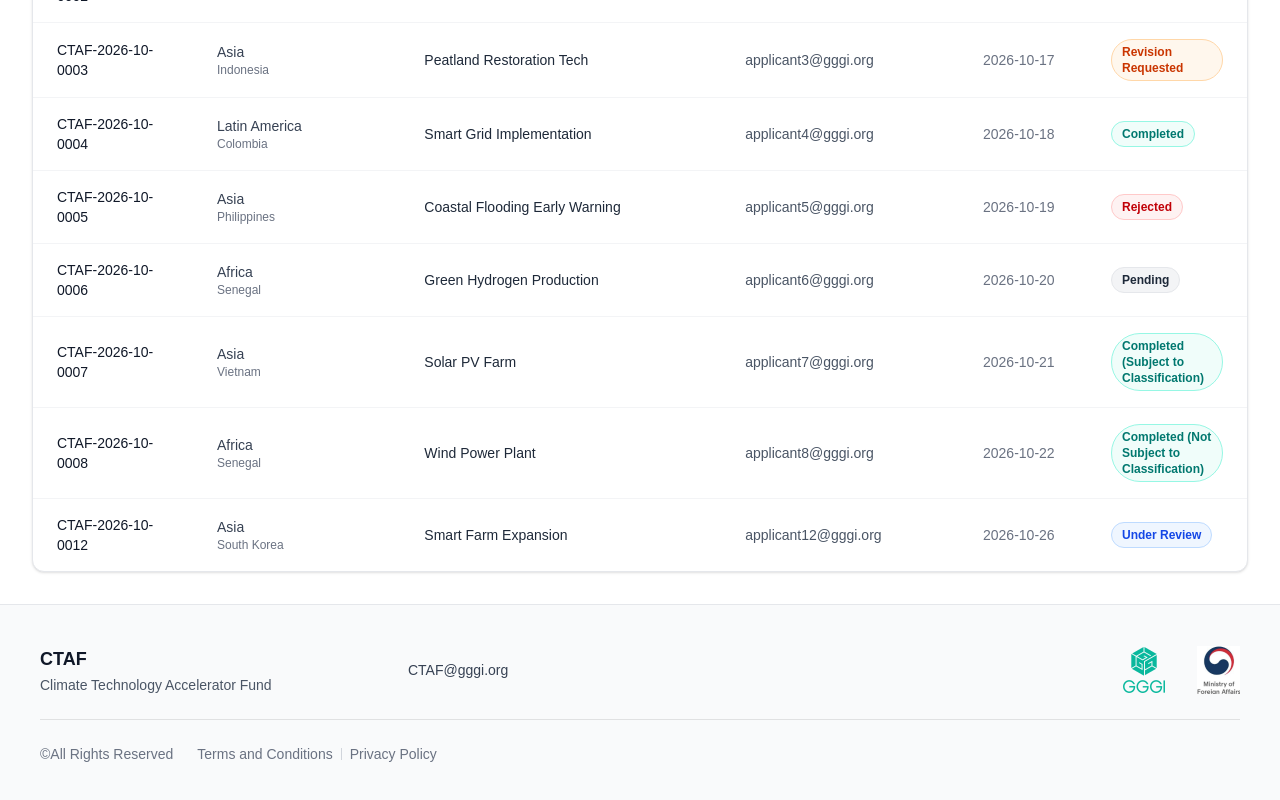
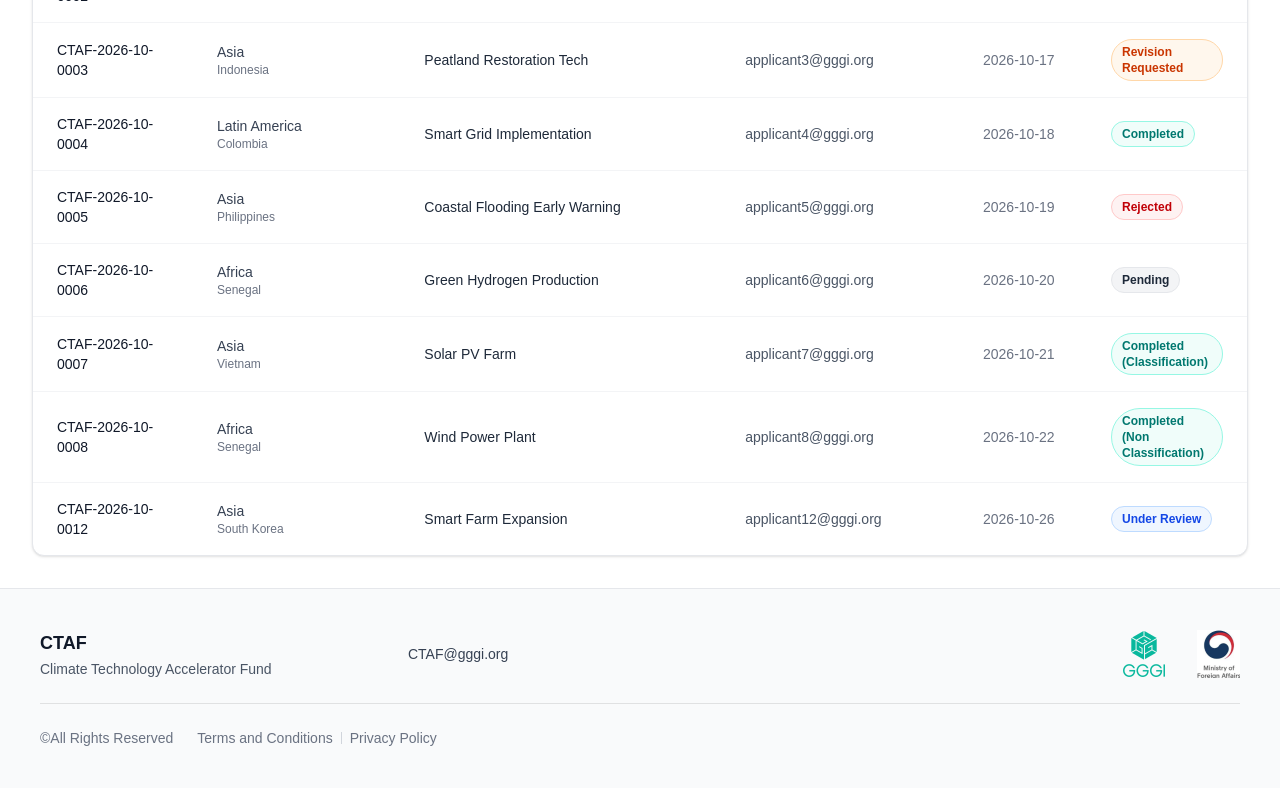
Before and after one commit to LzLLC2022/CPMS, a Next.js app: page /proposal-list/secretariat in a window 1280 px wide. Shown: the part 973-1773 px from the top of the page. Built offline with nearby package versions, Linux system fonts and the light colour scheme.

Commit message:
style: change Subject to Classification/Not Subject to Classification to Classification/Non Classification

```diff
--- a/src/components/ClassificationDetail.tsx
+++ b/src/components/ClassificationDetail.tsx
@@ -18,8 +18,8 @@ export default function ClassificationDetail({ id }: ClassificationDetailProps)
   if (id === 'CTAF-2026-10-0003') mockStatus = 'Revision Requested';
   if (id === 'CTAF-2026-10-0004') mockStatus = 'Completed';
   if (id === 'CTAF-2026-10-0005') mockStatus = 'Rejected';
-  if (id === 'CTAF-2026-10-0007') mockStatus = 'Completed (Subject to Classification)';
-  if (id === 'CTAF-2026-10-0008') mockStatus = 'Completed (Not Subject to Classification)';
+  if (id === 'CTAF-2026-10-0007') mockStatus = 'Completed (Classification)';
+  if (id === 'CTAF-2026-10-0008') mockStatus = 'Completed (Non Classification)';
   if (id === 'CTAF-2026-10-0009') mockStatus = 'Processing (CRE WG)';
   if (id === 'CTAF-2026-10-0010') mockStatus = 'Processing (TPE WG)';
   if (id === 'CTAF-2026-10-0011') mockStatus = 'Processing (PSC)';
--- a/src/components/ProposalDetail.tsx
+++ b/src/components/ProposalDetail.tsx
@@ -24,8 +24,8 @@ export default function ProposalDetail({ id, role }: ProposalDetailProps) {
   if (id === 'CTAF-2026-10-0003') mockStatus = 'Revision Requested';
   if (id === 'CTAF-2026-10-0004') mockStatus = 'Completed';
   if (id === 'CTAF-2026-10-0005') mockStatus = 'Rejected';
-  if (id === 'CTAF-2026-10-0007') mockStatus = 'Completed (Subject to Classification)';
-  if (id === 'CTAF-2026-10-0008') mockStatus = 'Completed (Not Subject to Classification)';
+  if (id === 'CTAF-2026-10-0007') mockStatus = 'Completed (Classification)';
+  if (id === 'CTAF-2026-10-0008') mockStatus = 'Completed (Non Classification)';
   if (id === 'CTAF-2026-10-0009') mockStatus = 'Processing (CRE WG)';
   if (id === 'CTAF-2026-10-0010') mockStatus = 'Processing (TPE WG)';
   if (id === 'CTAF-2026-10-0011') mockStatus = 'Processing (PSC)';
--- a/src/components/SubmissionList.tsx
+++ b/src/components/SubmissionList.tsx
@@ -18,8 +18,8 @@ const MOCK_PROPOSALS = [
   { id: 'CTAF-2026-10-0004', region: 'Latin America', country: 'Colombia', title: 'Smart Grid Implementation', email: 'applicant4@gggi.org', date: '2026-10-18', status: 'Completed' },
   { id: 'CTAF-2026-10-0005', region: 'Asia', country: 'Philippines', title: 'Coastal Flooding Early Warning', email: 'applicant5@gggi.org', date: '2026-10-19', status: 'Rejected' },
   { id: 'CTAF-2026-10-0006', region: 'Africa', country: 'Senegal', title: 'Green Hydrogen Production', email: 'applicant6@gggi.org', date: '2026-10-20', status: 'Pending' },
-  { id: 'CTAF-2026-10-0007', region: 'Asia', country: 'Vietnam', title: 'Solar PV Farm', email: 'applicant7@gggi.org', date: '2026-10-21', status: 'Completed (Subject to Classification)' },
-  { id: 'CTAF-2026-10-0008', region: 'Africa', country: 'Senegal', title: 'Wind Power Plant', email: 'applicant8@gggi.org', date: '2026-10-22', status: 'Completed (Not Subject to Classification)' },
+  { id: 'CTAF-2026-10-0007', region: 'Asia', country: 'Vietnam', title: 'Solar PV Farm', email: 'applicant7@gggi.org', date: '2026-10-21', status: 'Completed (Classification)' },
+  { id: 'CTAF-2026-10-0008', region: 'Africa', country: 'Senegal', title: 'Wind Power Plant', email: 'applicant8@gggi.org', date: '2026-10-22', status: 'Completed (Non Classification)' },
   { id: 'CTAF-2026-10-0009', region: 'Asia', country: 'Vietnam', title: 'Agri-Solar Project', email: 'applicant9@gggi.org', date: '2026-10-23', status: 'Processing (CRE WG)' },
   { id: 'CTAF-2026-10-0010', region: 'Africa', country: 'Senegal', title: 'Solar Desalination', email: 'applicant10@gggi.org', date: '2026-10-24', status: 'Processing (TPE WG)' },
   { id: 'CTAF-2026-10-0011', region: 'Latin America', country: 'Colombia', title: 'Green Transport', email: 'applicant11@gggi.org', date: '2026-10-25', status: 'Processing (PSC)' },
@@ -46,8 +46,8 @@ const getStatusBadgeColor = (status: string) => {
     case 'Under Review': return 'bg-blue-50 text-blue-700 border-blue-200';
     case 'Revision Requested': return 'bg-orange-50 text-orange-700 border-orange-200';
     case 'Completed':
-    case 'Completed (Subject to Classification)':
-    case 'Completed (Not Subject to Classification)': return 'bg-teal-50 text-teal-700 border-teal-200';
+    case 'Completed (Classification)':
+    case 'Completed (Non Classification)': return 'bg-teal-50 text-teal-700 border-teal-200';
     case 'Rejected': return 'bg-red-50 text-red-700 border-red-200';
     case 'Under RD Review': return 'bg-purple-50 text-purple-700 border-purple-200';
     default: return 'bg-gray-100 text-gray-800 border-gray-200';
@@ -116,8 +116,8 @@ export default function SubmissionList({ role, fixedRegion, listType = 'submissi
       if (p.status.startsWith('Completed')) {
         if (!statuses.includes('Completed')) return false;
         if (role === 'Secretariat' && listType !== 'classification') {
-          if (completedSubStatus === 'Classification' && p.status !== 'Completed (Subject to Classification)') return false;
-          if (completedSubStatus === 'Non Classification' && p.status !== 'Completed (Not Subject to Classification)') return false;
+          if (completedSubStatus === 'Classification' && p.status !== 'Completed (Classification)') return false;
+          if (completedSubStatus === 'Non Classification' && p.status !== 'Completed (Non Classification)') return false;
         }
       } else if (p.status.startsWith('Processing')) {
         if (!statuses.includes('Processing')) return false;
```
